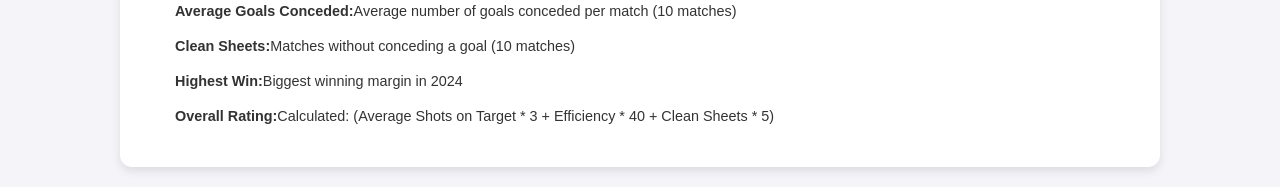
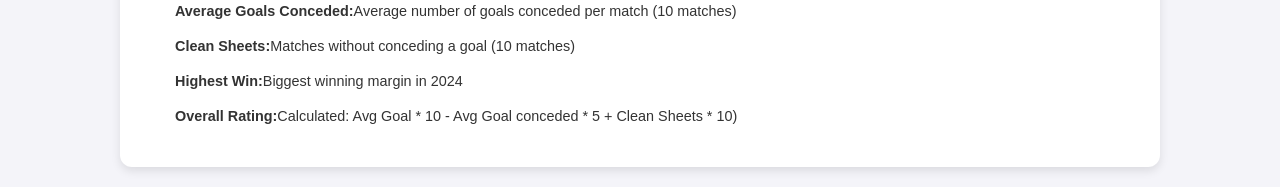
Before and after one commit to LinusPiorkowsky/FS-Bundesliga, a Flask app: template Templates/team_insights.html in a window 1280 px wide. Shown: the part 1280-1467 px from the top of the page. Run offline with Flask 3, Linux system fonts and the light colour scheme; the template is opened without the code that fills it, so the values that code supplies are empty; parts of the project's set-up code (start-up, migrations or seed data) failed here and were passed over.

Commit message:
Small Adjustement

```diff
--- a/Templates/team_insights.html
+++ b/Templates/team_insights.html
@@ -129,7 +129,7 @@
                 <li><strong>Average Goals Conceded:</strong> Average number of goals conceded per match (10 matches)</li>
                 <li><strong>Clean Sheets:</strong> Matches without conceding a goal (10 matches)</li>
                 <li><strong>Highest Win:</strong> Biggest winning margin in 2024</li>
-                <li><strong>Overall Rating:</strong> Calculated: (Average Shots on Target * 3 + Efficiency * 40 + Clean Sheets * 5)</li>
+                <li><strong>Overall Rating:</strong> Calculated: Avg Goal * 10 - Avg Goal conceded * 5 + Clean Sheets * 10)</li>
             </ul>
         </div>
     </div>
--- a/app.py
+++ b/app.py
@@ -635,7 +635,7 @@ def get_team_insights(team_name):
     highest_win_detail = f"{highest_win_score} vs {highest_win_opponent}"
 
     # Overall rating
-    rating = round((total_shots_on_target * 4 + avg_goals_scored * 7 + clean_sheets * 5), 2)
+    rating = round((avg_goals_scored * 10 - avg_goals_conceded * 5 + clean_sheets * 10), 2)
     rating = min(max(int(rating), 1), 100)
 
     return {
```
